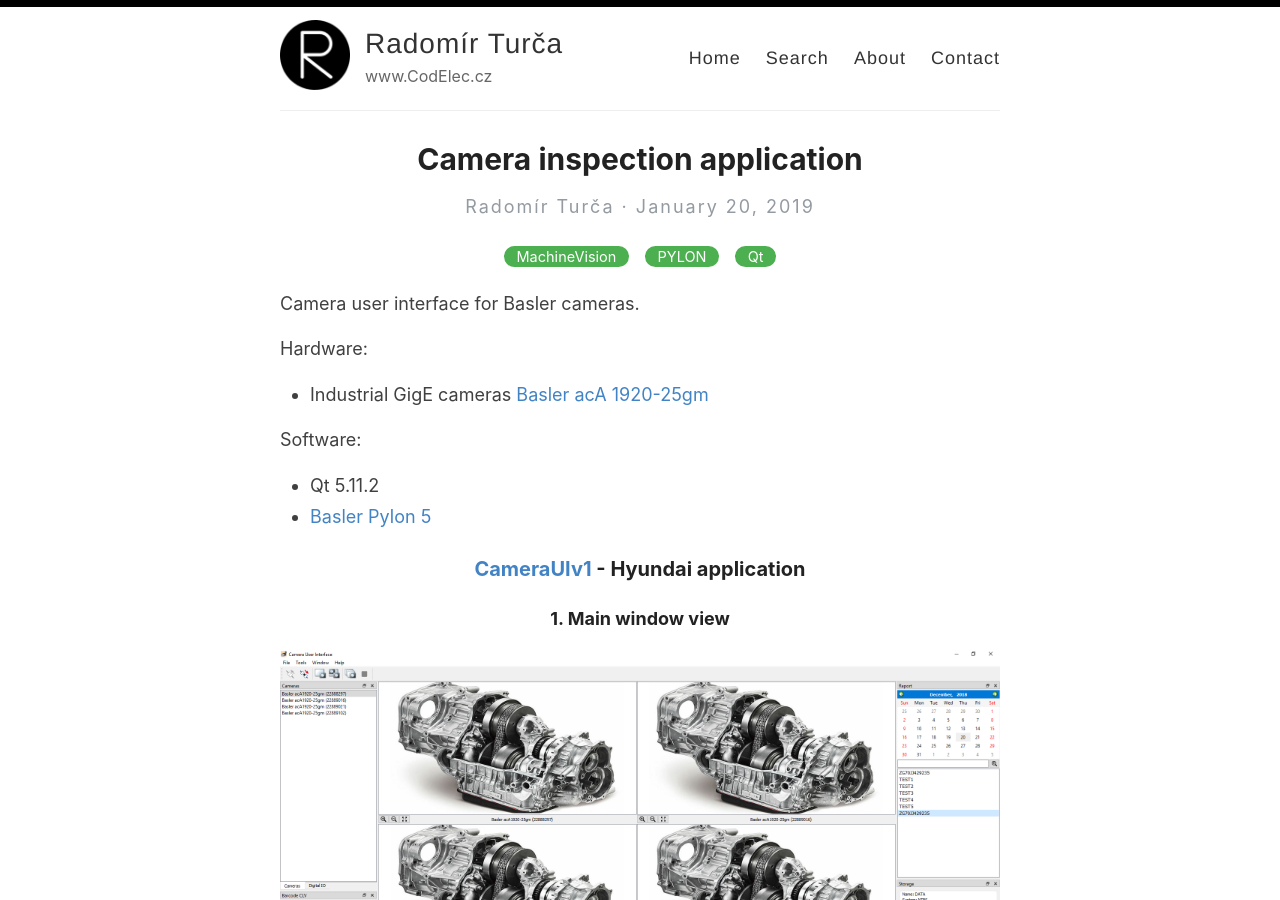
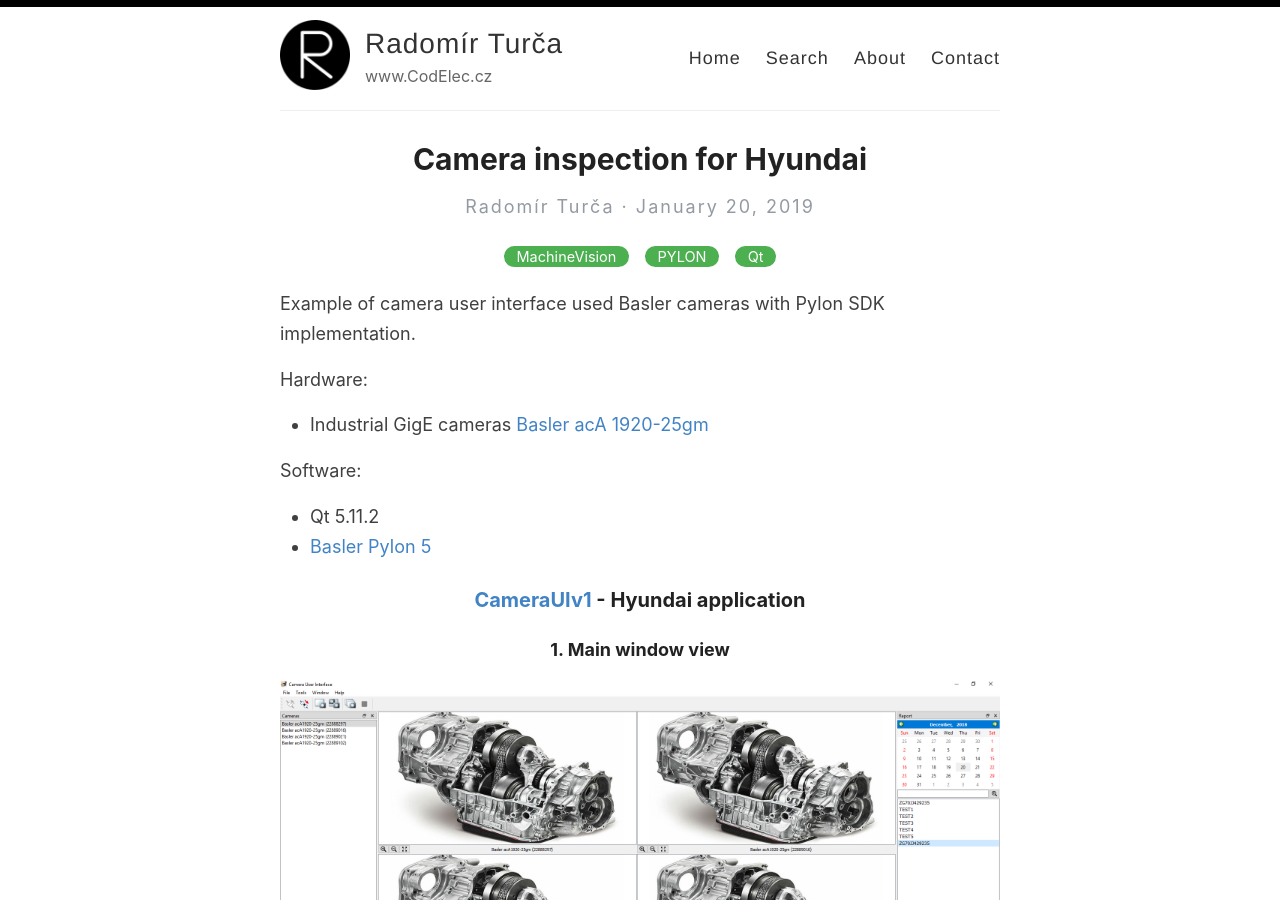
Before and after one commit to CodElecCz/codeleccz.github.io, a Jekyll site: the page built from _posts/2019-1-20-cameraui-huyndai.md, in a window 1280 px wide and 900 px high. Built offline with Jekyll 4.4.1, drawn with Linux system fonts in a browser that asks for light colours.

Commit message:
Update 2019-1-20-cameraui-huyndai.md

```diff
--- a/_posts/2019-1-20-cameraui-huyndai.md
+++ b/_posts/2019-1-20-cameraui-huyndai.md
@@ -1,10 +1,10 @@
 ---
 layout: post
-title: Camera inspection application
+title: Camera inspection for Hyundai
 categories: [MachineVision,PYLON,Qt]
 ---
 
-Camera user interface for Basler cameras.
+Example of camera user interface used Basler cameras with Pylon SDK implementation.
 
 Hardware:
 - Industrial GigE cameras [Basler acA 1920-25gm](https://www.baslerweb.com/en/products/cameras/area-scan-cameras/ace/aca1920-25gm/)
```
